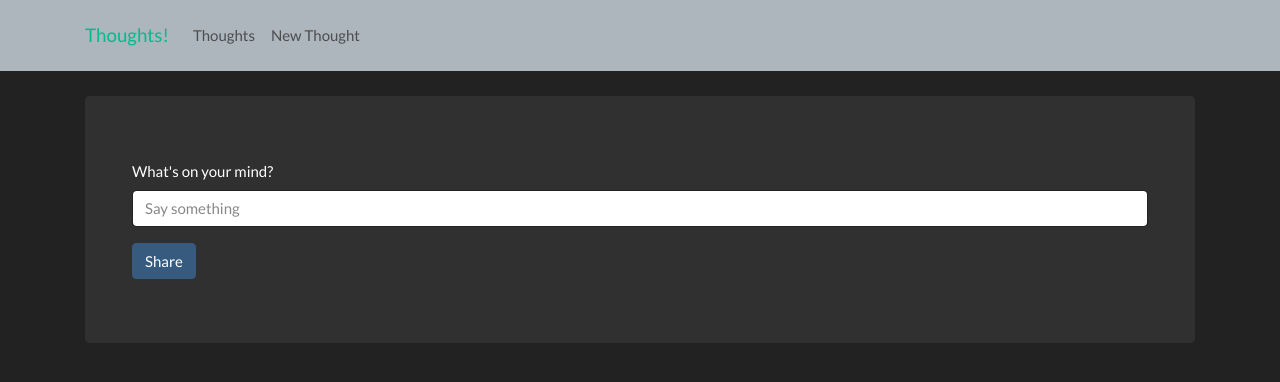
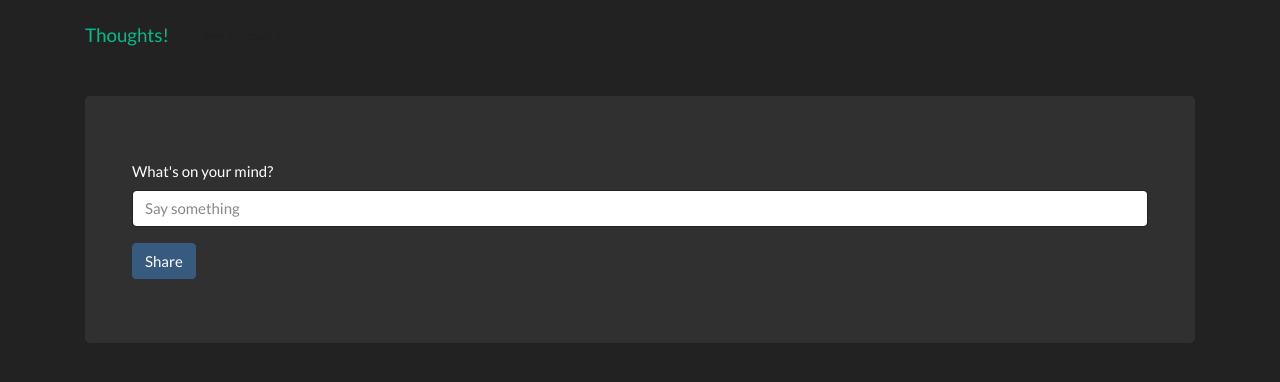
Before and after one commit to sjm-practice/auth0-nextjs-passport, a Next.js app: page /share-thought in a window 1280 px wide. Shown: the top 382 px of the page. Built offline with nearby package versions, Linux system fonts and the light colour scheme.

Commit message:
remove navbar light bg, to show brand link

```diff
--- a/src/components/Navbar.js
+++ b/src/components/Navbar.js
@@ -6,7 +6,7 @@ import Nav from "react-bootstrap/Nav";
 export default function AppNavbar() {
   const navbarStyle = { marginBottom: "25px" };
   return (
-    <Navbar bg="light" expand="lg" style={navbarStyle}>
+    <Navbar expand="lg" style={navbarStyle}>
       <Container>
         <Navbar.Brand>
           <Link href="/">
@@ -16,9 +16,6 @@ export default function AppNavbar() {
         <Navbar.Toggle aria-controls="basic-navbar-nav" />
         <Navbar.Collapse id="basic-navbar-nav">
           <Nav className="mr-auto">
-            <Link href="/">
-              <a className="nav-link">Thoughts</a>
-            </Link>
             <Link href="/share-thought">
               <a className="nav-link">New Thought</a>
             </Link>
```
